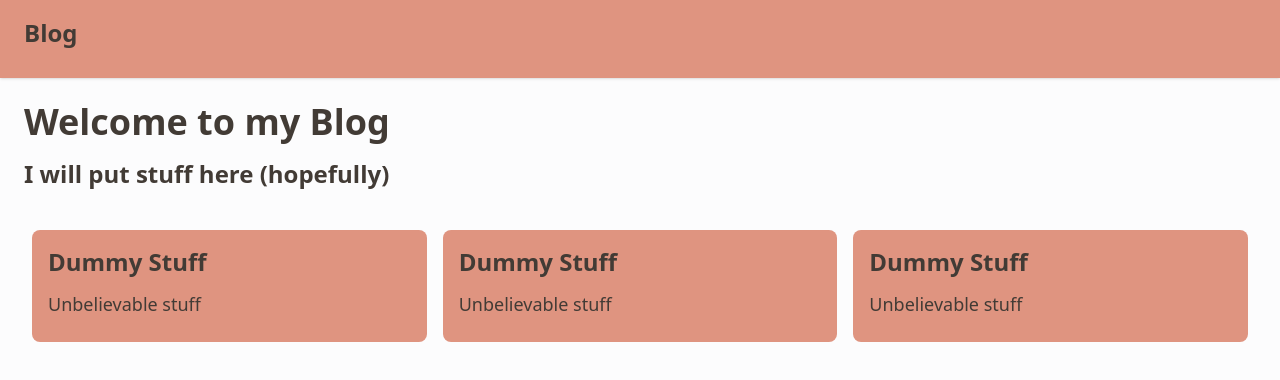
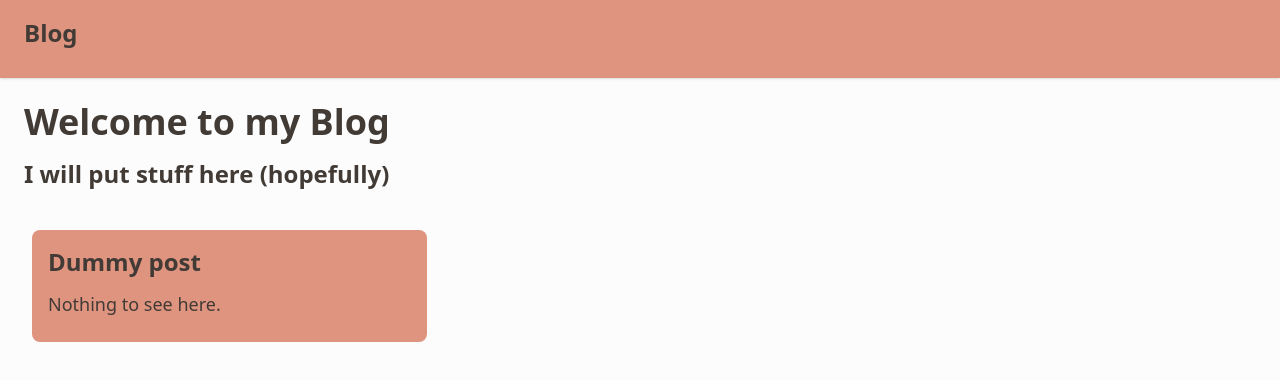
Before and after one commit to HaGeza/HaGezaBlog, a SvelteKit app in the folder app/: page / in a window 1280 px wide. Shown: the top 380 px of the page. Built offline with nearby package versions, Linux system fonts and the light colour scheme; some icons are missing.

Commit message:
Post pages

```diff
--- /dev/null
+++ b/app/src/components/Card.svelte
@@ -0,0 +1,22 @@
+<script>
+	let { title, preview, slug } = $props();
+</script>
+
+<a href={`/posts/${slug}`} class="card-link">
+	<div class="card">
+		<h3 class="subtitle">{title}</h3>
+		<p class="description">{preview}</p>
+	</div>
+</a>
+
+<style>
+	.card-link {
+		text-decoration: none;
+		color: inherit;
+	}
+
+	.card-link:hover .card {
+		opacity: 0.8;
+		transition: opacity 0.2s ease-in-out;
+	}
+</style>
--- /dev/null
+++ b/app/src/lib/posts/dummy.svelte
@@ -0,0 +1,9 @@
+<script context="module">
+	export const metadata = {
+		title: 'Dummy post',
+		date: '2026-03-10',
+		preview: 'Nothing to see here.'
+	};
+</script>
+
+<p>Text</p>
--- /dev/null
+++ b/app/src/routes/+page.js
@@ -0,0 +1,16 @@
+export const load = async () => {
+    const allPostFiles = import.meta.glob('/src/lib/posts/*.svelte');
+    const iterablePostFiles = Object.entries(allPostFiles);
+
+    const allPosts = await Promise.all(
+        iterablePostFiles.map(async ([path, resolver]) => {
+            // @ts-ignore
+            const { metadata } = await resolver();
+            // @ts-ignore
+            const slug = path.split('/').pop().slice(0, -7);
+            return { slug, ...metadata };
+        })
+    );
+
+    return { posts: allPosts };
+};
--- a/app/src/routes/+page.svelte
+++ b/app/src/routes/+page.svelte
@@ -1,21 +1,16 @@
+<script>
+	import Card from '../components/Card.svelte';
+
+	let { data } = $props();
+</script>
+
 <div>
 	<h1 class="title">Welcome to my Blog</h1>
 	<h2 class="subtitle">I will put stuff here (hopefully)</h2>
 
 	<div class="card-grid mt-8">
-		<div class="card">
-			<h3 class="subtitle">Dummy Stuff</h3>
-			<p class="description">Unbelievable stuff</p>
-		</div>
-
-		<div class="card">
-			<h3 class="subtitle">Dummy Stuff</h3>
-			<p class="description">Unbelievable stuff</p>
-		</div>
-
-		<div class="card">
-			<h3 class="subtitle">Dummy Stuff</h3>
-			<p class="description">Unbelievable stuff</p>
-		</div>
+		{#each data.posts as post}
+			<Card title={post.title} preview={post.preview} slug={post.slug} />
+		{/each}
 	</div>
 </div>
--- /dev/null
+++ b/app/src/routes/posts/[slug]/+page.js
@@ -0,0 +1,7 @@
+export const load = async ({ params }) => {
+    const post = await import(`/src/lib/posts/${params.slug}.svelte`);
+    return {
+        component: post.default,
+        metadata: post.metadata
+    };
+};
--- /dev/null
+++ b/app/src/routes/posts/[slug]/+page.svelte
@@ -0,0 +1,33 @@
+<script>
+	let { data } = $props();
+</script>
+
+<div class="post-container">
+	<h1 class="title">{data.metadata.title}</h1>
+	<p class="subtitle">{data.metadata.date}</p>
+
+	<div class="post-content">
+		<!-- svelte-ignore svelte_component_deprecated -->
+		<svelte:component this={data.component} />
+	</div>
+
+	<div class="mt-8">
+		<a href="/" class="link">← Back to home</a>
+	</div>
+</div>
+
+<style>
+	.post-container {
+		max-width: 800px;
+		margin: 0 auto;
+	}
+
+	.link {
+		color: var(--primary);
+		text-decoration: none;
+	}
+
+	.link:hover {
+		text-decoration: underline;
+	}
+</style>
```
